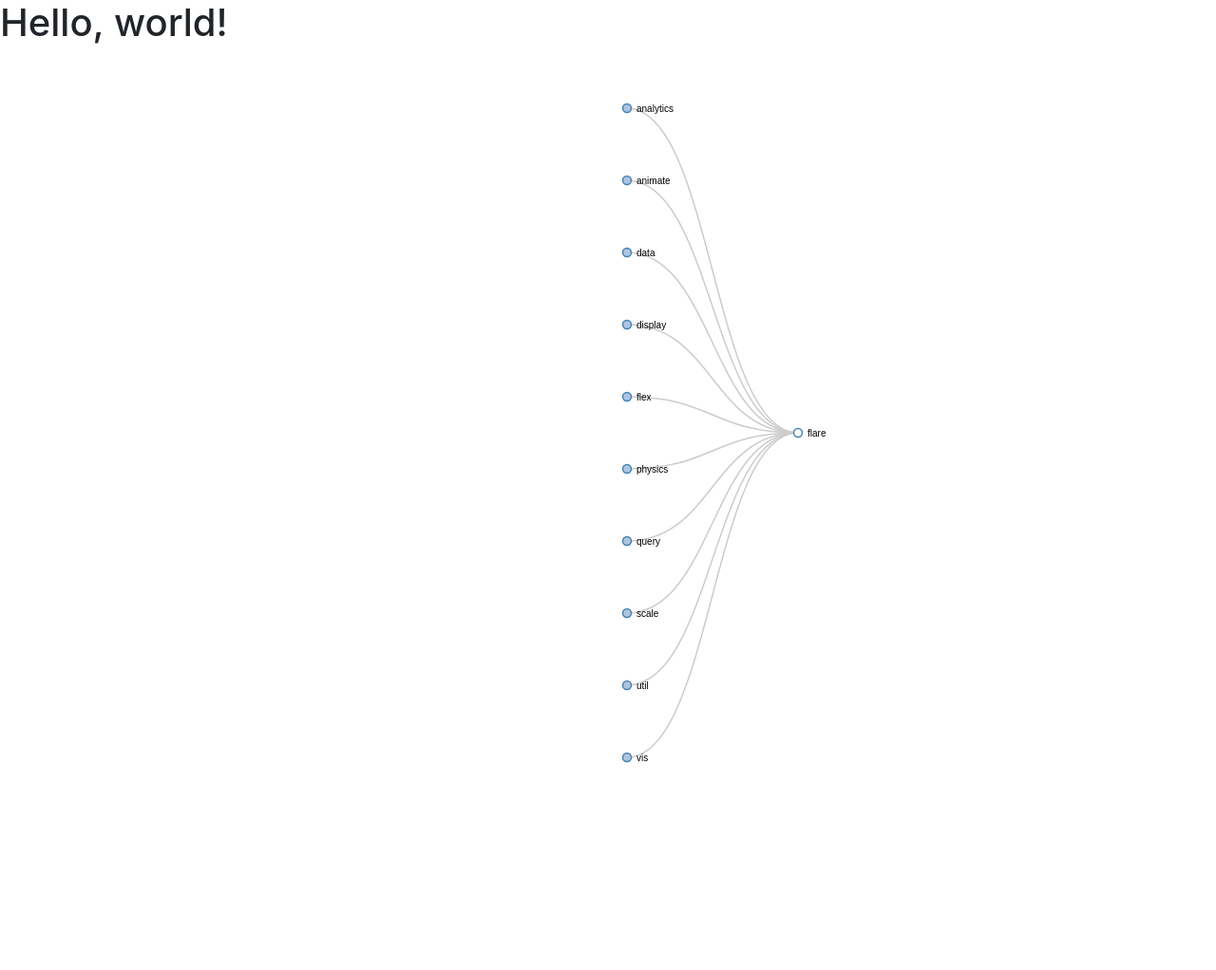
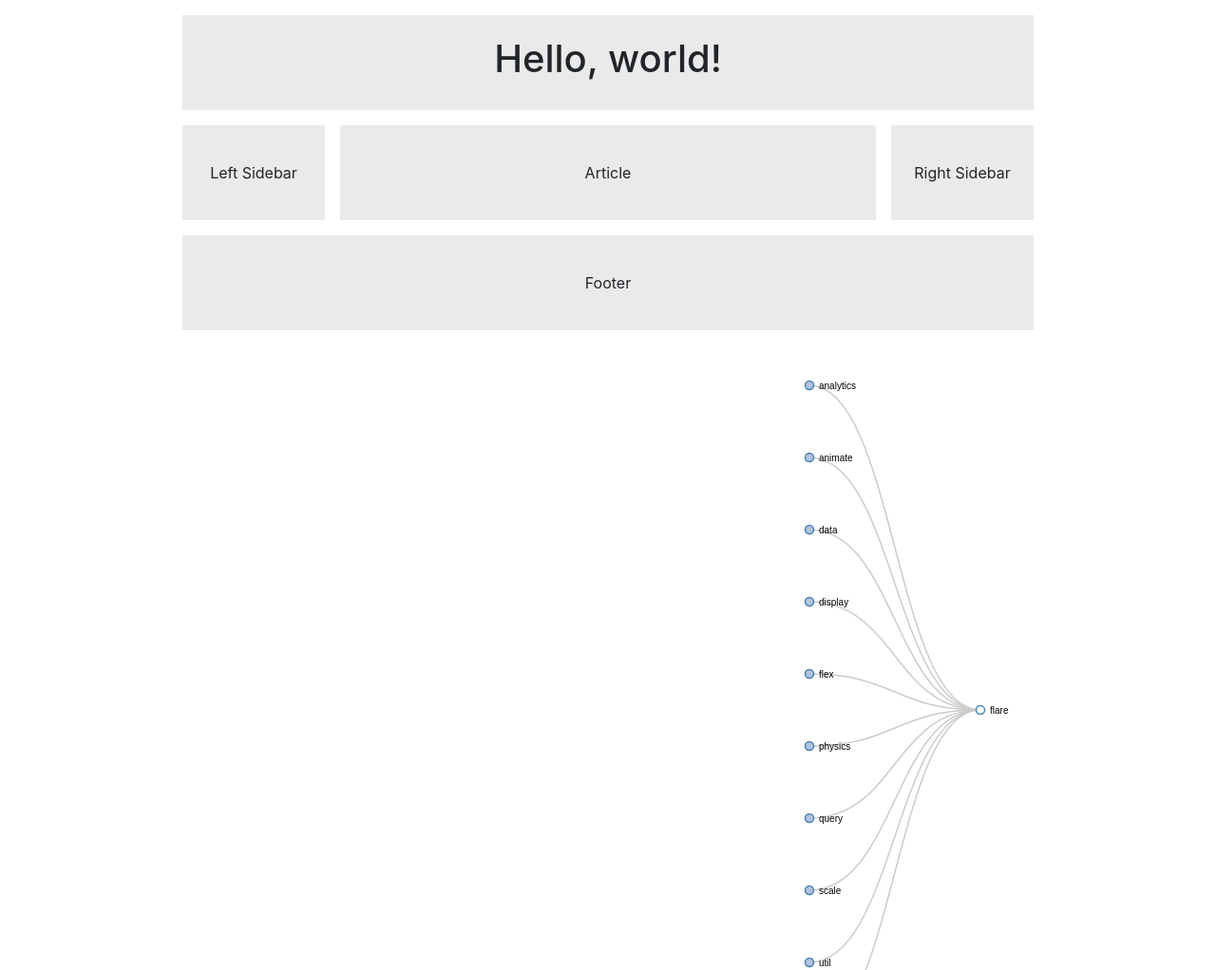
Before and after one commit to Flow-Requisites/FloReq, a website: page index.html in a window 1280 px wide. Shown: the top 1022 px of the page at 95% size. Before the commit the page ends 862 px from the top, so only its background shows below. Drawn offline with nearby package versions, Linux system fonts and the light colour scheme.

Commit message:
I DIDNT CHOOSE THE GRID LIFE THE GRID LIFE CHOSE ME

```diff
--- a/css/style.css
+++ b/css/style.css
@@ -1,3 +1,38 @@
+
+/* CSS GRID SETUP */
+.grid {
+    display: grid;
+    grid-template-columns: 150px auto 150px;
+    grid-template-rows: repeat(3, 100px);
+    grid-gap: 1em;
+  }
+
+  header,
+  aside,
+  article,
+  footer {
+    background: #eaeaea;
+    padding: 1em;
+  }
+
+  header, footer {
+    grid-column: 1 / 4;
+  }
+
+  /* Demo Specific Styles */
+  body {
+    margin: 0 auto;
+    max-width: 56em;
+    padding: 1em 0;
+  }
+
+  .grid > * {
+    display: flex;
+    align-items: center;
+    justify-content: center;
+  }
+
+
 .node {
   cursor: pointer;
 }
--- a/index.html
+++ b/index.html
@@ -9,10 +9,33 @@
     <!-- Bootstrap CSS -->
     <link rel="stylesheet" href="https://maxcdn.bootstrapcdn.com/bootstrap/4.0.0/css/bootstrap.min.css" integrity="sha384-Gn5384xqQ1aoWXA+058RXPxPg6fy4IWvTNh0E263XmFcJlSAwiGgFAW/dAiS6JXm" crossorigin="anonymous">
     <link rel="stylesheet" href="css/style.css">
-    <title>Hello, world!</title>
+    <title>FloReq</title>
   </head>
   <body>
-    <h1>Hello, world!</h1>
+
+
+    <div class="grid">
+    <header>
+        <h1>Hello, world!</h1>
+    </header>
+
+    <aside class="sidebar-left">
+    Left Sidebar
+    </aside>
+
+    <article>
+    Article
+    </article>
+
+    <aside class="sidebar-right">
+    Right Sidebar
+    </aside>
+
+    <footer>
+    Footer
+    </footer>
+    </div>
+
 
     <!-- Optional JavaScript -->
     <!-- jQuery first, then Popper.js, then Bootstrap JS -->
```
